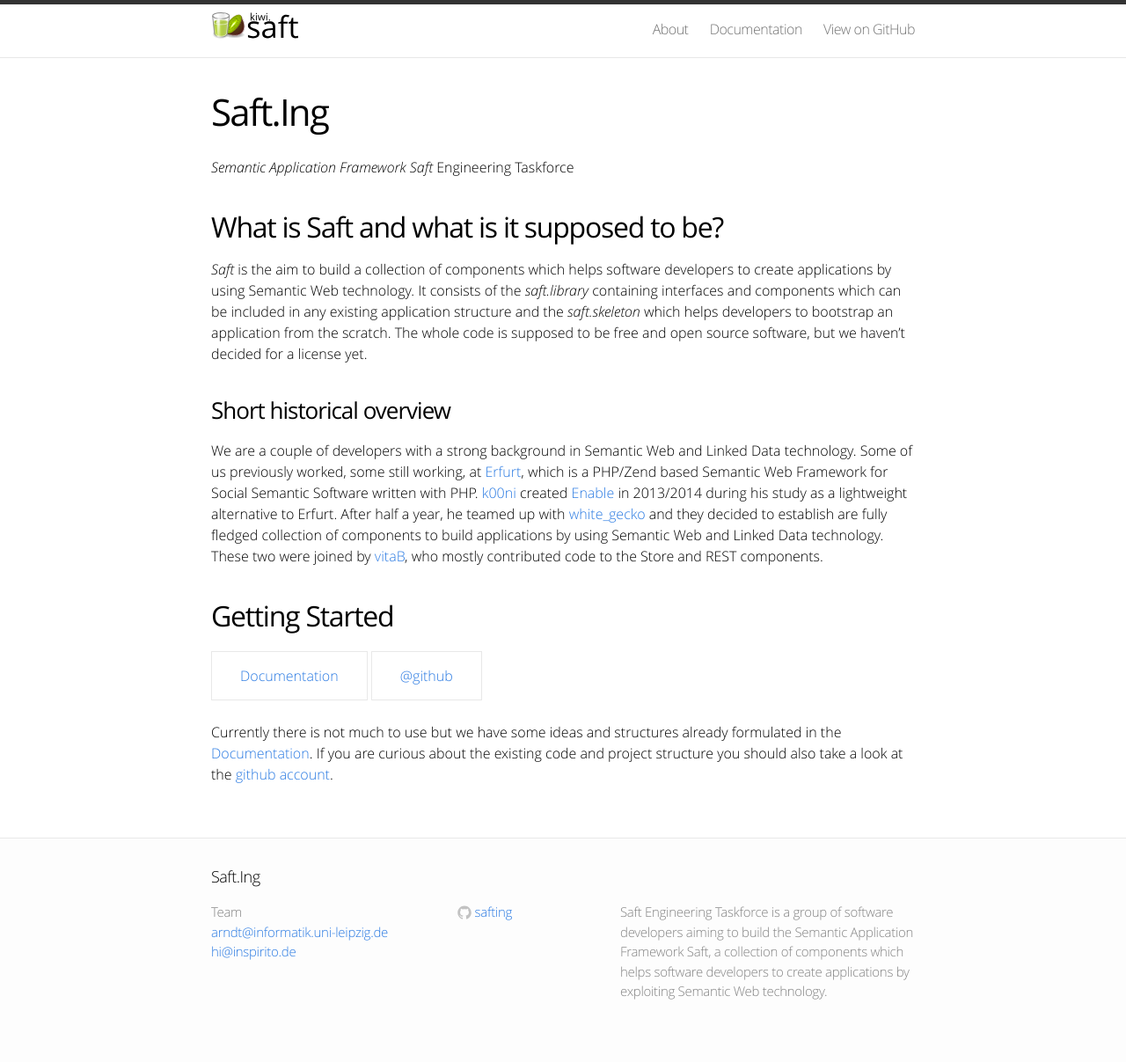
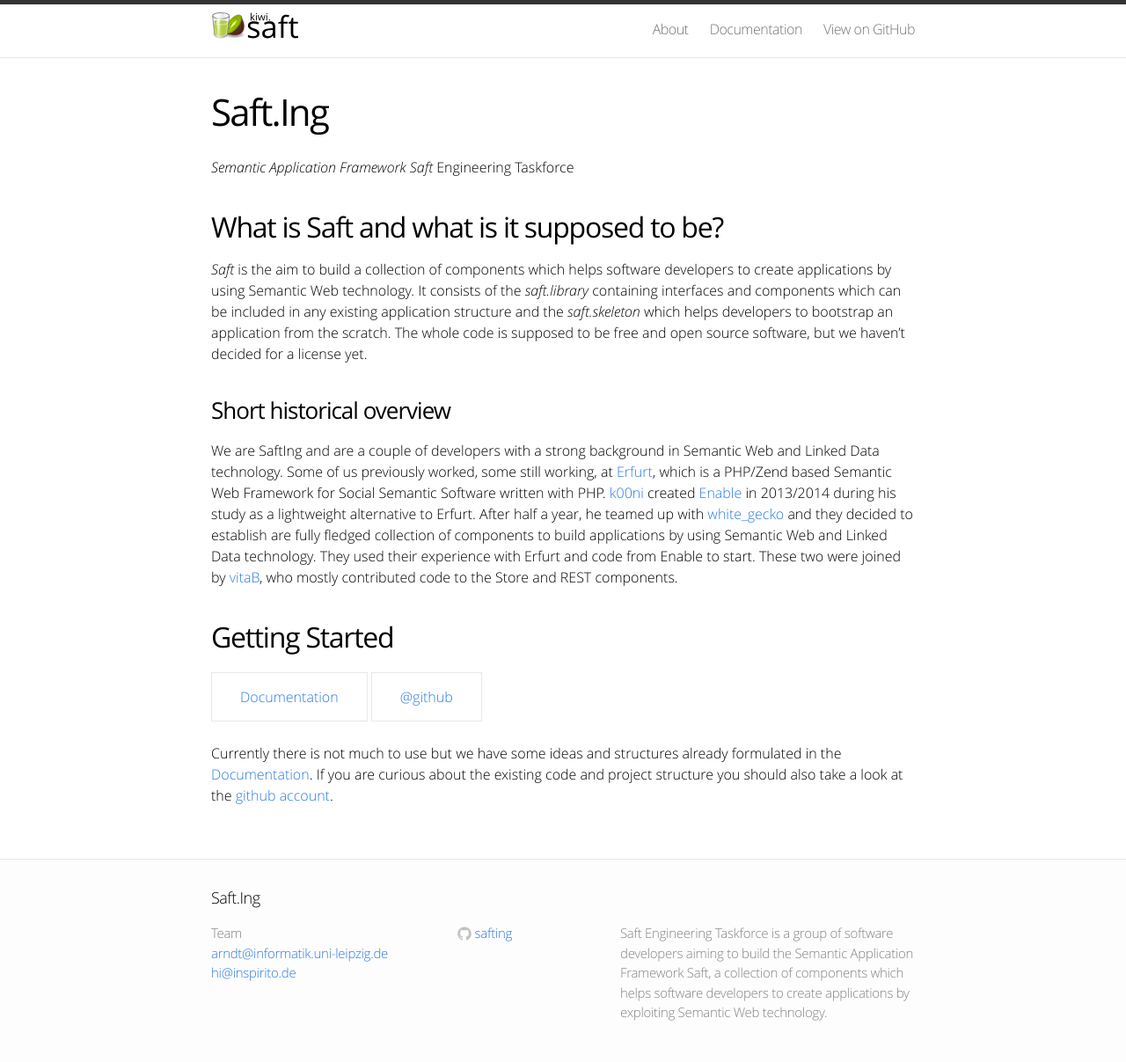
Before and after one commit to SaftIng/safting.github.io, a Jekyll site: the page built from index.md, in a window 1280 px wide. Shown: the whole page at 88% size. Built offline with Jekyll 4.4.1, drawn with Linux system fonts in a browser that asks for light colours; before the commit the page ends 1183 px from its top, so only the background shows below that.

Commit message:
Update index.md

```diff
--- a/index.md
+++ b/index.md
@@ -14,7 +14,7 @@ The whole code is supposed to be free and open source software, but we haven't d
 
 ### Short historical overview
 
-We are a couple of developers with a strong background in Semantic Web and Linked Data technology. Some of us previously worked, some still working, at [Erfurt](https://github.com/AKSW/Erfurt), which is a PHP/Zend based Semantic Web Framework for Social Semantic Software written with PHP. [k00ni](https://github.com/k00ni) created [Enable](https://github.com/k00ni/Enable) in 2013/2014 during his study as a lightweight alternative to Erfurt. After half a year, he teamed up with [white_gecko](https://github.com/white-gecko) and they decided to establish are fully fledged collection of components to build applications by using Semantic Web and Linked Data technology. These two were joined by [vitaB](https://github.com/vitaB), who mostly contributed code to the Store and REST components.
+We are SaftIng and are a couple of developers with a strong background in Semantic Web and Linked Data technology. Some of us previously worked, some still working, at [Erfurt](https://github.com/AKSW/Erfurt), which is a PHP/Zend based Semantic Web Framework for Social Semantic Software written with PHP. [k00ni](https://github.com/k00ni) created [Enable](https://github.com/k00ni/Enable) in 2013/2014 during his study as a lightweight alternative to Erfurt. After half a year, he teamed up with [white_gecko](https://github.com/white-gecko) and they decided to establish are fully fledged collection of components to build applications by using Semantic Web and Linked Data technology. They used their experience with Erfurt and code from Enable to start. These two were joined by [vitaB](https://github.com/vitaB), who mostly contributed code to the Store and REST components.
 
 ## Getting Started
 
```
